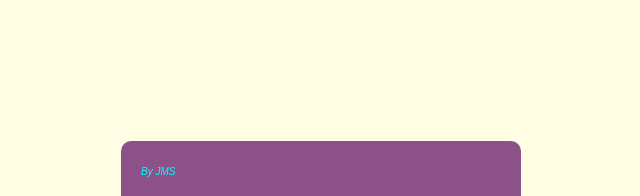
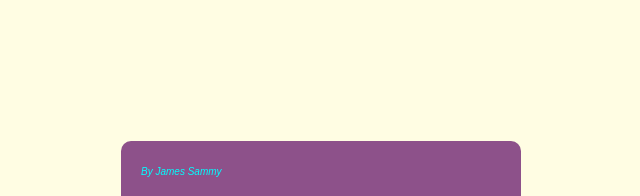
Before and after one commit to Jemwanzs/Simple-Calculator1, a plain HTML site: page index.html in a window 1280 px wide. Shown: the top 196 px of the page, 319-959 px from the left. Drawn offline with Linux system fonts and the light colour scheme.

Commit message:
Update index.html

```diff
--- a/index.html
+++ b/index.html
@@ -15,7 +15,7 @@
             <form>
                 <div>
                     <label class="label">
-                        By JMS
+                        By James Sammy
                     </label>
                 </div>
                 <div class="Display">
```
